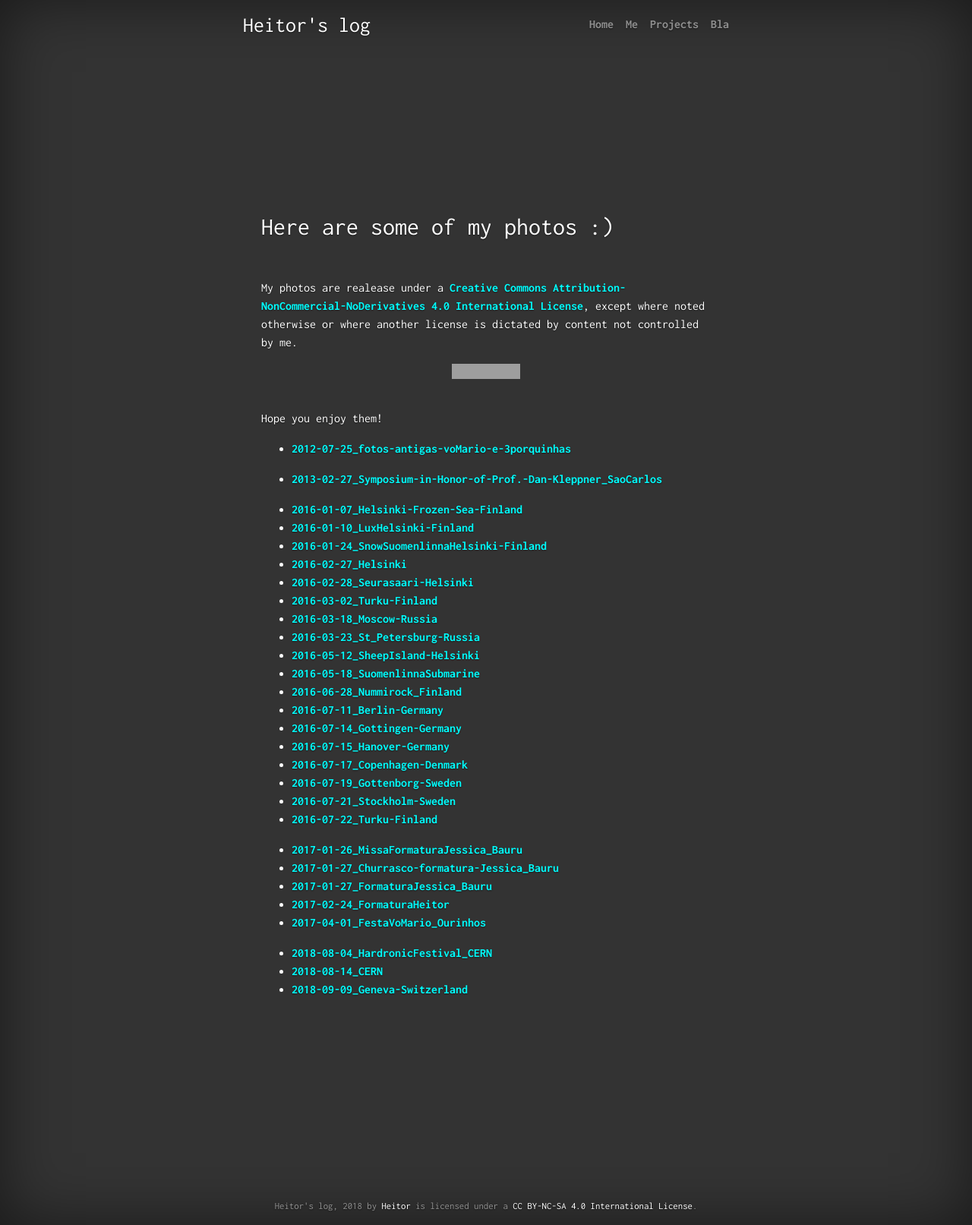
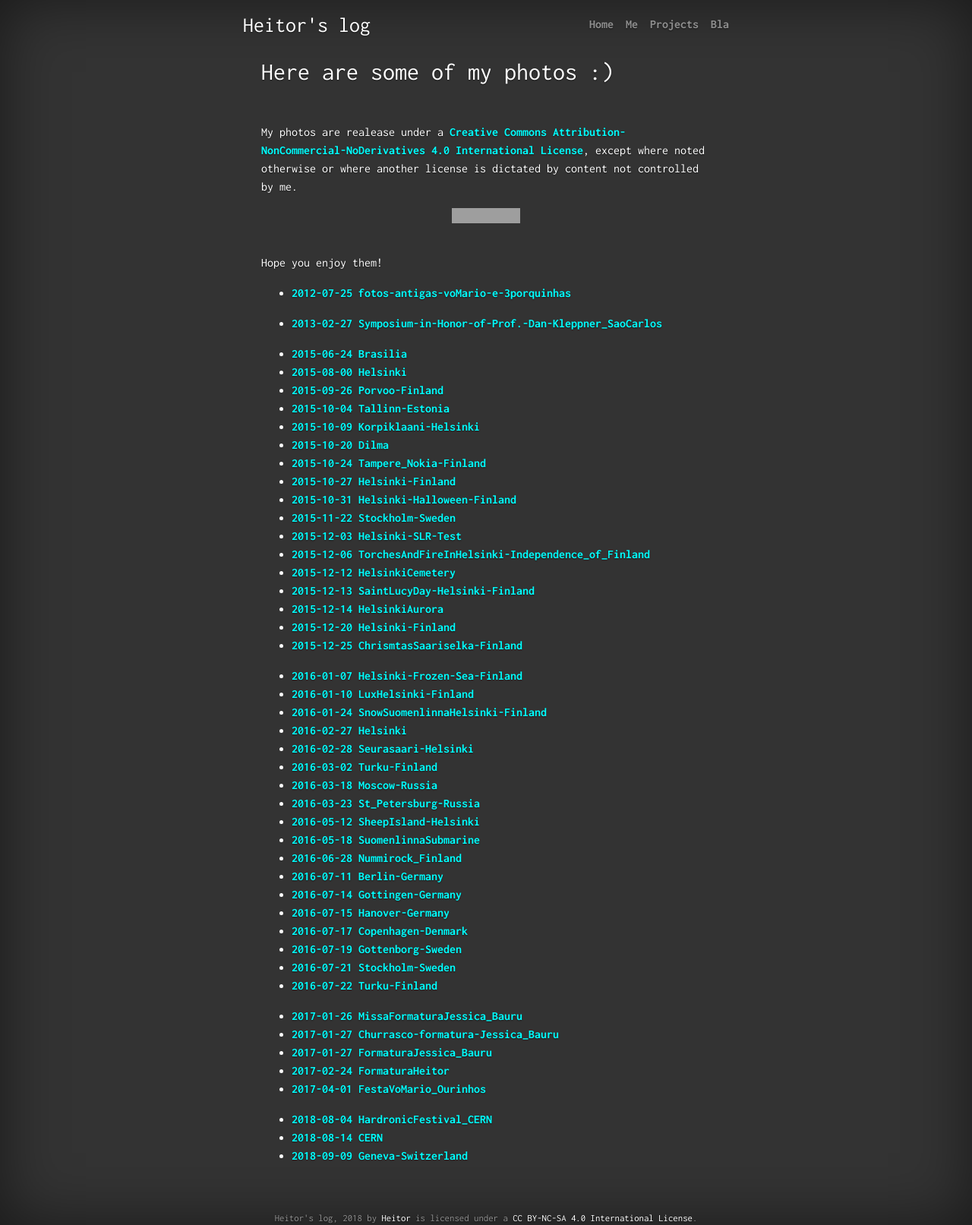
Before and after one commit to heitorPB/heitorPB.github.io, a Jekyll site: the page built from random/photos.md, in a window 1280 px wide. Shown: the whole page at 76% size. Built offline with Jekyll 4.4.1, drawn with Linux system fonts in a browser that asks for light colours; grey boxes are pictures that could not be loaded.

Commit message:
2015 photos

```diff
--- a/random/photos.md
+++ b/random/photos.md
@@ -19,35 +19,53 @@
 
 Hope you enjoy them!
 
-- [2012-07-25_fotos-antigas-voMario-e-3porquinhas](https://drive.google.com/open?id=1J1mwCqUy79KjjZpnnAJ3VlVMPQNfe7Vb)
+- [2012-07-25 fotos-antigas-voMario-e-3porquinhas](https://drive.google.com/open?id=1J1mwCqUy79KjjZpnnAJ3VlVMPQNfe7Vb)
 
-- [2013-02-27_Symposium-in-Honor-of-Prof.-Dan-Kleppner_SaoCarlos](https://drive.google.com/open?id=1N8OKMCSlXNQQniUNy9jTJqd997KJSKuJ)
+- [2013-02-27 Symposium-in-Honor-of-Prof.-Dan-Kleppner_SaoCarlos](https://drive.google.com/open?id=1N8OKMCSlXNQQniUNy9jTJqd997KJSKuJ)
 
-- [2016-01-07_Helsinki-Frozen-Sea-Finland](https://drive.google.com/open?id=11l0XCEk2xbC_vBRbyPayxuGXTKOsw59b)
-- [2016-01-10_LuxHelsinki-Finland](https://drive.google.com/open?id=1cqCts5IDP0qQw53Yg-AC4XQ2ql5rlqSs)
-- [2016-01-24_SnowSuomenlinnaHelsinki-Finland](https://drive.google.com/open?id=1L1Pi3wcnJpk64y0x8Exk70ht14QsuyMH)
-- [2016-02-27_Helsinki](https://drive.google.com/open?id=1nxm6zFyOMow5dmn5ivFR-F85k4M14AKR)
-- [2016-02-28_Seurasaari-Helsinki](https://drive.google.com/open?id=1z1S9Ri0olq-C_fsoPRSO1P-cXImNp_Tb)
-- [2016-03-02_Turku-Finland](https://drive.google.com/open?id=1G-qODSrNLscQC82RdDDyWy9LdZZy2A5y)
-- [2016-03-18_Moscow-Russia](https://drive.google.com/open?id=19NvLtFRGr8YNRMMReA4tPApf5eDMzUr6)
-- [2016-03-23_St_Petersburg-Russia](https://drive.google.com/open?id=1zALvtyTAJh81tUUw69r9ZgEWJrlIxNMI)
-- [2016-05-12_SheepIsland-Helsinki](https://drive.google.com/open?id=1d1Two_3resUnut_TdcWU4mCNSzfI1PCc)
-- [2016-05-18_SuomenlinnaSubmarine](https://drive.google.com/open?id=1_R29pjtbJy1m4RVyAah_H2mNMTB6F2tI)
-- [2016-06-28_Nummirock_Finland](https://drive.google.com/open?id=1G-7rkkXbIUIYwrR1cOwxTZ3rsXcU8IBx)
-- [2016-07-11_Berlin-Germany](https://drive.google.com/open?id=1apc0Ib8nn25etlvOLMqnnFdWbq7MfxQf)
-- [2016-07-14_Gottingen-Germany](https://drive.google.com/open?id=1sTcAgjollj9FOhc93cHCX7zaXbpI9zc3)
-- [2016-07-15_Hanover-Germany](https://drive.google.com/open?id=1EtXbzdlu2Wh8onLCqey8XHcx1ALzoTFa)
-- [2016-07-17_Copenhagen-Denmark](https://drive.google.com/open?id=15xyqOVZ-6VNJrXYYIMJgcOxNi41zSPxO)
-- [2016-07-19_Gottenborg-Sweden](https://drive.google.com/open?id=11Lg70cP6H55g34C_QJIz9DfMTxjXwonJ)
-- [2016-07-21_Stockholm-Sweden](https://drive.google.com/open?id=1swssXF77378GcrIfBFF0EN0Bj3oPIVLy)
-- [2016-07-22_Turku-Finland](https://drive.google.com/open?id=14jQyxY2nWO2DfETf0lpNdx9NgZrlHf0U)
+- [2015-06-24 Brasilia](https://drive.google.com/open?id=1rPQDj_zU60IMnHvPWJIv248mycOGJhrl)
+- [2015-08-00 Helsinki](https://drive.google.com/open?id=1xh4MJD8Cqn82jIDeq8CzD7M0MvotQK9U)
+- [2015-09-26 Porvoo-Finland](https://drive.google.com/open?id=1Q2gIDVHCQQGaXRfUcMTBxbU9WXrAZyrS)
+- [2015-10-04 Tallinn-Estonia](https://drive.google.com/open?id=1MIEH6ENGXHyU1boT12iV4gqyz_QDK8uf)
+- [2015-10-09 Korpiklaani-Helsinki](https://drive.google.com/open?id=1o-S1kWQwlbPqpvM9DBAghZNGt8xuwngk)
+- [2015-10-20 Dilma](https://drive.google.com/open?id=1nPVvxfXUaNDlw1Mfgcpm3XSF2DsN9jt6)
+- [2015-10-24 Tampere_Nokia-Finland](https://drive.google.com/open?id=1JURKjWTZnKRtIjyDpBCqbB3Pd1mvLtqT)
+- [2015-10-27 Helsinki-Finland](https://drive.google.com/open?id=1qE4sl6Ht1VzClYNa0FS5i_Uh3kKxl2-N)
+- [2015-10-31 Helsinki-Halloween-Finland](https://drive.google.com/open?id=1VqEFPgqpoL3Ccvps0HVZEUWCv9siMr9d)
+- [2015-11-22 Stockholm-Sweden](https://drive.google.com/open?id=1AiT-jGBr0JE6PEczU93hzA3rGikZOY77)
+- [2015-12-03 Helsinki-SLR-Test](https://drive.google.com/open?id=1hYCKkS8Nv0ec3dqoDpEwlvfKUn6ksQD3)
+- [2015-12-06 TorchesAndFireInHelsinki-Independence_of_Finland](https://drive.google.com/open?id=1ntG9MeYZbI65jb3Cx-4hl7ZSYvE5ezF9)
+- [2015-12-12 HelsinkiCemetery](https://drive.google.com/open?id=1KoeDyR0KtqYUogBpBvDvow1sojqBBFD4)
+- [2015-12-13 SaintLucyDay-Helsinki-Finland](https://drive.google.com/open?id=1g5JQtu7RL3sFsYfwvoiqVaqYcBY4Ybpc)
+- [2015-12-14 HelsinkiAurora](https://drive.google.com/open?id=1wCoCcj-vyV1KvkusLk0SxTb4k2qpQNd2)
+- [2015-12-20 Helsinki-Finland](https://drive.google.com/open?id=12JvY8pGPDFi3xN48rqu2PBZmViaDXrn4)
+- [2015-12-25 ChrismtasSaariselka-Finland](https://drive.google.com/open?id=1G5I2lT_VH8ElVlWyAP1xylMn_x_yiq89)
 
-- [2017-01-26_MissaFormaturaJessica_Bauru](https://drive.google.com/open?id=1rtDDM10aOblXazYl1HBVYfmZCy4istOe)
-- [2017-01-27_Churrasco-formatura-Jessica_Bauru](https://drive.google.com/open?id=1VuToOZLxS8S5x2uVp0v3f9BDjqjJIUZn)
-- [2017-01-27_FormaturaJessica_Bauru](https://drive.google.com/open?id=12kCzFaqyYSaRnJHOcQQsfLBKxGi2080g)
-- [2017-02-24_FormaturaHeitor](https://drive.google.com/open?id=1u_d5wUwdiqeepBgWWr87-PrlmzdWUN24)
-- [2017-04-01_FestaVoMario_Ourinhos](https://drive.google.com/open?id=1LjIYa_6HCKbDSE7oBhEIsk8O79XhYu0C)
+- [2016-01-07 Helsinki-Frozen-Sea-Finland](https://drive.google.com/open?id=11l0XCEk2xbC_vBRbyPayxuGXTKOsw59b)
+- [2016-01-10 LuxHelsinki-Finland](https://drive.google.com/open?id=1cqCts5IDP0qQw53Yg-AC4XQ2ql5rlqSs)
+- [2016-01-24 SnowSuomenlinnaHelsinki-Finland](https://drive.google.com/open?id=1L1Pi3wcnJpk64y0x8Exk70ht14QsuyMH)
+- [2016-02-27 Helsinki](https://drive.google.com/open?id=1nxm6zFyOMow5dmn5ivFR-F85k4M14AKR)
+- [2016-02-28 Seurasaari-Helsinki](https://drive.google.com/open?id=1z1S9Ri0olq-C_fsoPRSO1P-cXImNp_Tb)
+- [2016-03-02 Turku-Finland](https://drive.google.com/open?id=1G-qODSrNLscQC82RdDDyWy9LdZZy2A5y)
+- [2016-03-18 Moscow-Russia](https://drive.google.com/open?id=19NvLtFRGr8YNRMMReA4tPApf5eDMzUr6)
+- [2016-03-23 St_Petersburg-Russia](https://drive.google.com/open?id=1zALvtyTAJh81tUUw69r9ZgEWJrlIxNMI)
+- [2016-05-12 SheepIsland-Helsinki](https://drive.google.com/open?id=1d1Two_3resUnut_TdcWU4mCNSzfI1PCc)
+- [2016-05-18 SuomenlinnaSubmarine](https://drive.google.com/open?id=1_R29pjtbJy1m4RVyAah_H2mNMTB6F2tI)
+- [2016-06-28 Nummirock_Finland](https://drive.google.com/open?id=1G-7rkkXbIUIYwrR1cOwxTZ3rsXcU8IBx)
+- [2016-07-11 Berlin-Germany](https://drive.google.com/open?id=1apc0Ib8nn25etlvOLMqnnFdWbq7MfxQf)
+- [2016-07-14 Gottingen-Germany](https://drive.google.com/open?id=1sTcAgjollj9FOhc93cHCX7zaXbpI9zc3)
+- [2016-07-15 Hanover-Germany](https://drive.google.com/open?id=1EtXbzdlu2Wh8onLCqey8XHcx1ALzoTFa)
+- [2016-07-17 Copenhagen-Denmark](https://drive.google.com/open?id=15xyqOVZ-6VNJrXYYIMJgcOxNi41zSPxO)
+- [2016-07-19 Gottenborg-Sweden](https://drive.google.com/open?id=11Lg70cP6H55g34C_QJIz9DfMTxjXwonJ)
+- [2016-07-21 Stockholm-Sweden](https://drive.google.com/open?id=1swssXF77378GcrIfBFF0EN0Bj3oPIVLy)
+- [2016-07-22 Turku-Finland](https://drive.google.com/open?id=14jQyxY2nWO2DfETf0lpNdx9NgZrlHf0U)
 
-- [2018-08-04_HardronicFestival_CERN](https://drive.google.com/open?id=1co-_sY-R4Ji7gkETVoqf5uqbgkqzUaS1)
-- [2018-08-14_CERN](https://drive.google.com/open?id=13QDSWFwXYTV9DurYXG_Y1zCJY7mODQr7)
-- [2018-09-09_Geneva-Switzerland](https://drive.google.com/open?id=14WH_J_ANE17_LeoTKRc7CZbNXc2zz_Fi)
+- [2017-01-26 MissaFormaturaJessica_Bauru](https://drive.google.com/open?id=1rtDDM10aOblXazYl1HBVYfmZCy4istOe)
+- [2017-01-27 Churrasco-formatura-Jessica_Bauru](https://drive.google.com/open?id=1VuToOZLxS8S5x2uVp0v3f9BDjqjJIUZn)
+- [2017-01-27 FormaturaJessica_Bauru](https://drive.google.com/open?id=12kCzFaqyYSaRnJHOcQQsfLBKxGi2080g)
+- [2017-02-24 FormaturaHeitor](https://drive.google.com/open?id=1u_d5wUwdiqeepBgWWr87-PrlmzdWUN24)
+- [2017-04-01 FestaVoMario_Ourinhos](https://drive.google.com/open?id=1LjIYa_6HCKbDSE7oBhEIsk8O79XhYu0C)
+
+- [2018-08-04 HardronicFestival_CERN](https://drive.google.com/open?id=1co-_sY-R4Ji7gkETVoqf5uqbgkqzUaS1)
+- [2018-08-14 CERN](https://drive.google.com/open?id=13QDSWFwXYTV9DurYXG_Y1zCJY7mODQr7)
+- [2018-09-09 Geneva-Switzerland](https://drive.google.com/open?id=14WH_J_ANE17_LeoTKRc7CZbNXc2zz_Fi)
```
